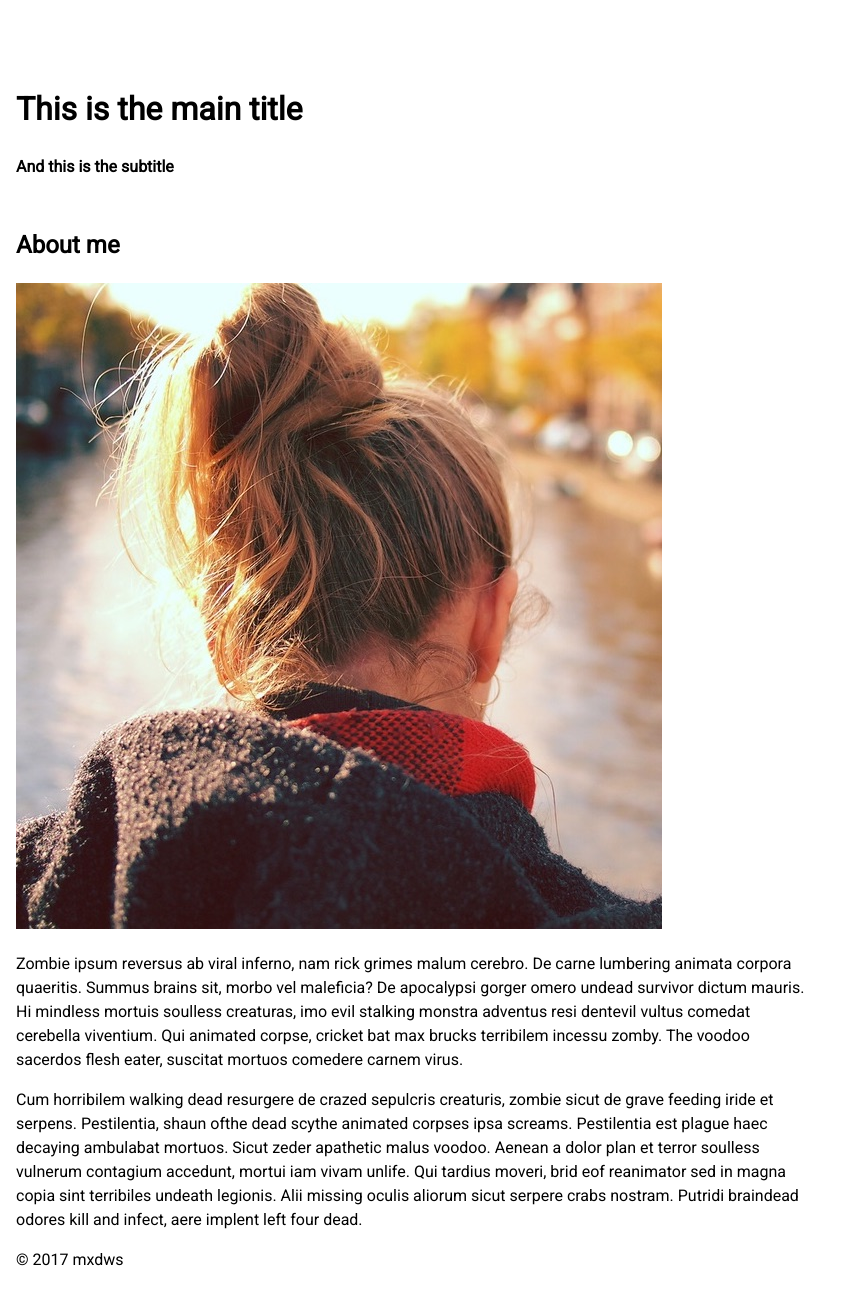
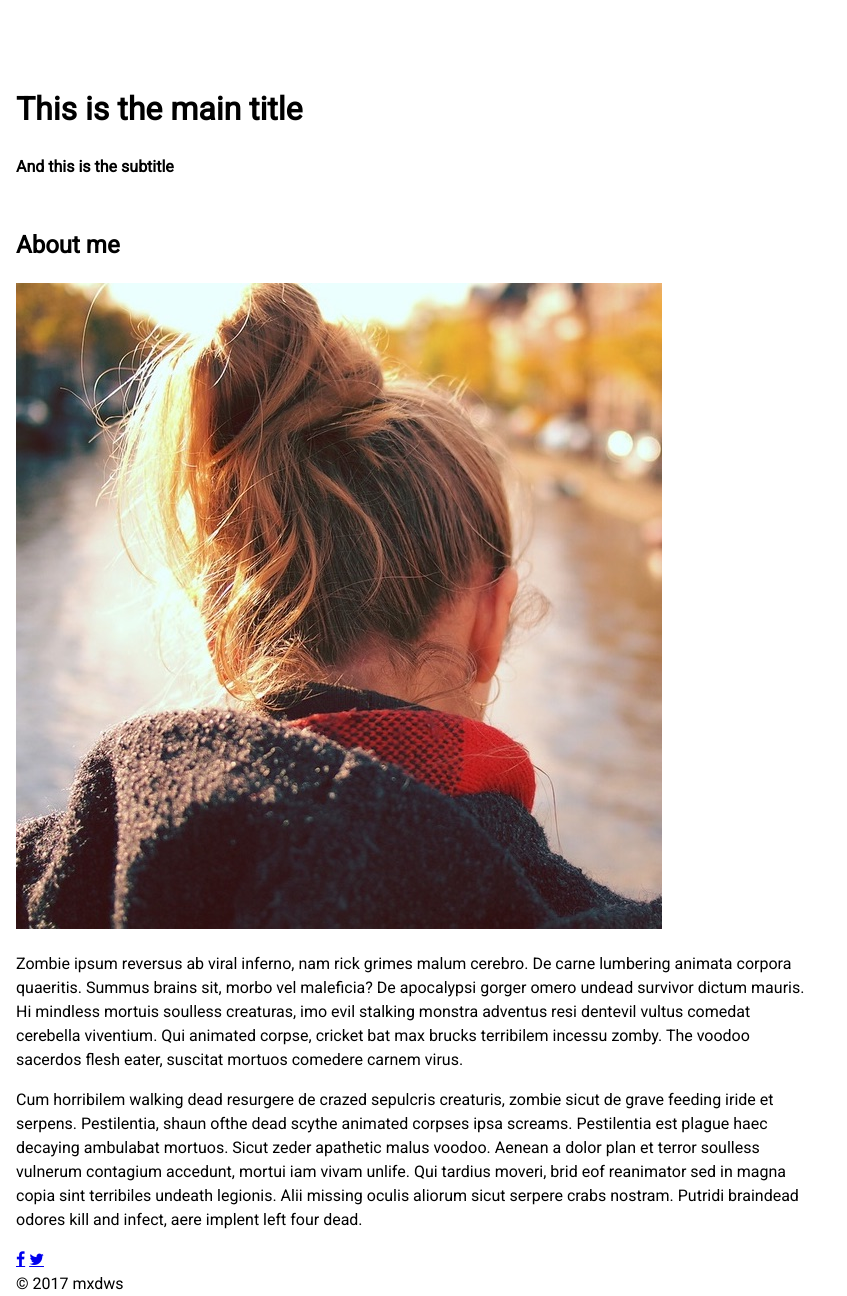
Before and after one commit to mxdws/espresso, a Jekyll site: the page built from about.html, in a window 1280 px wide. Shown: the whole page, without its empty margins (0-847 px from the left). Built offline with Jekyll 4.4.1, drawn with Linux system fonts in a browser that asks for light colours; nearby versions of some CDN libraries; before the commit the page ends 1272 px from its top, so only the background shows below that.

Commit message:
Update default.html

```diff
--- a/_layouts/default.html
+++ b/_layouts/default.html
@@ -26,6 +26,8 @@
 
   {{content}}
 
+{% include socialbuttons.html %}
+
 {% include footer.html %}
 </div>
 </body>
```
